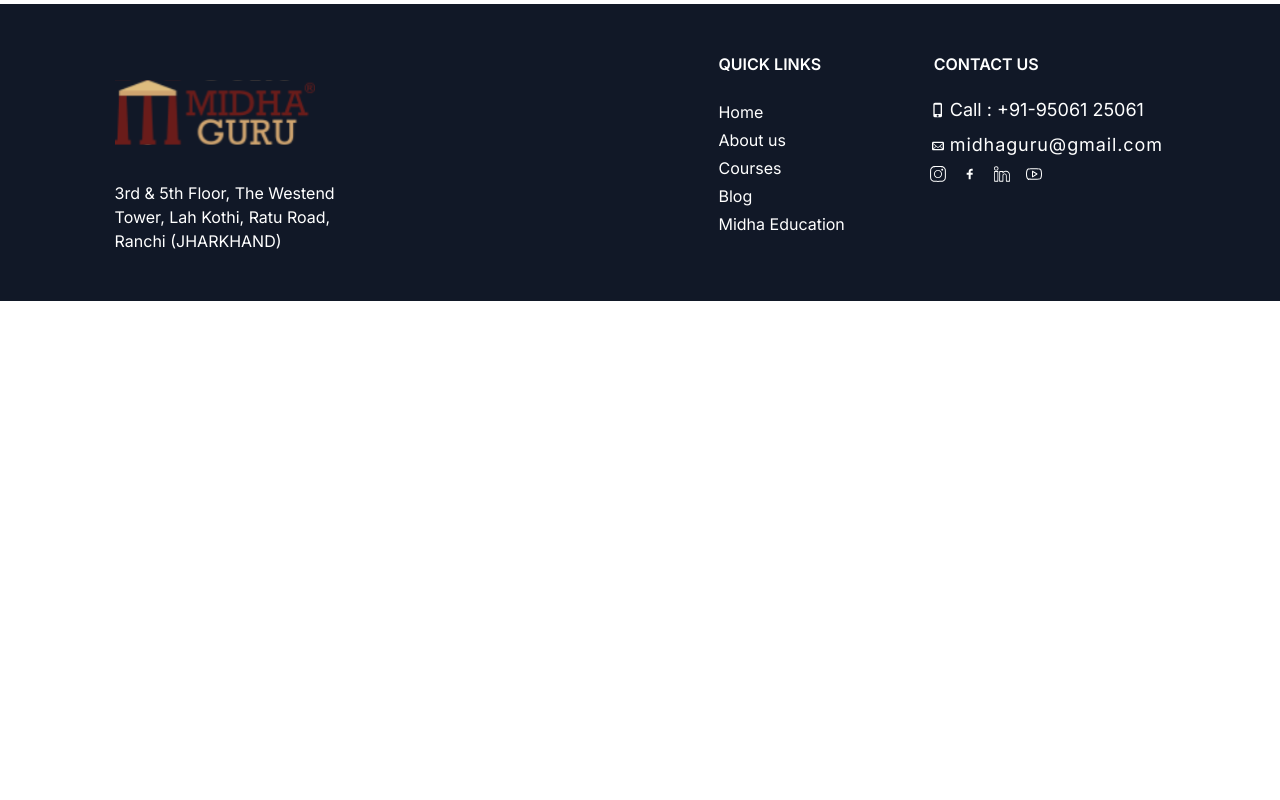
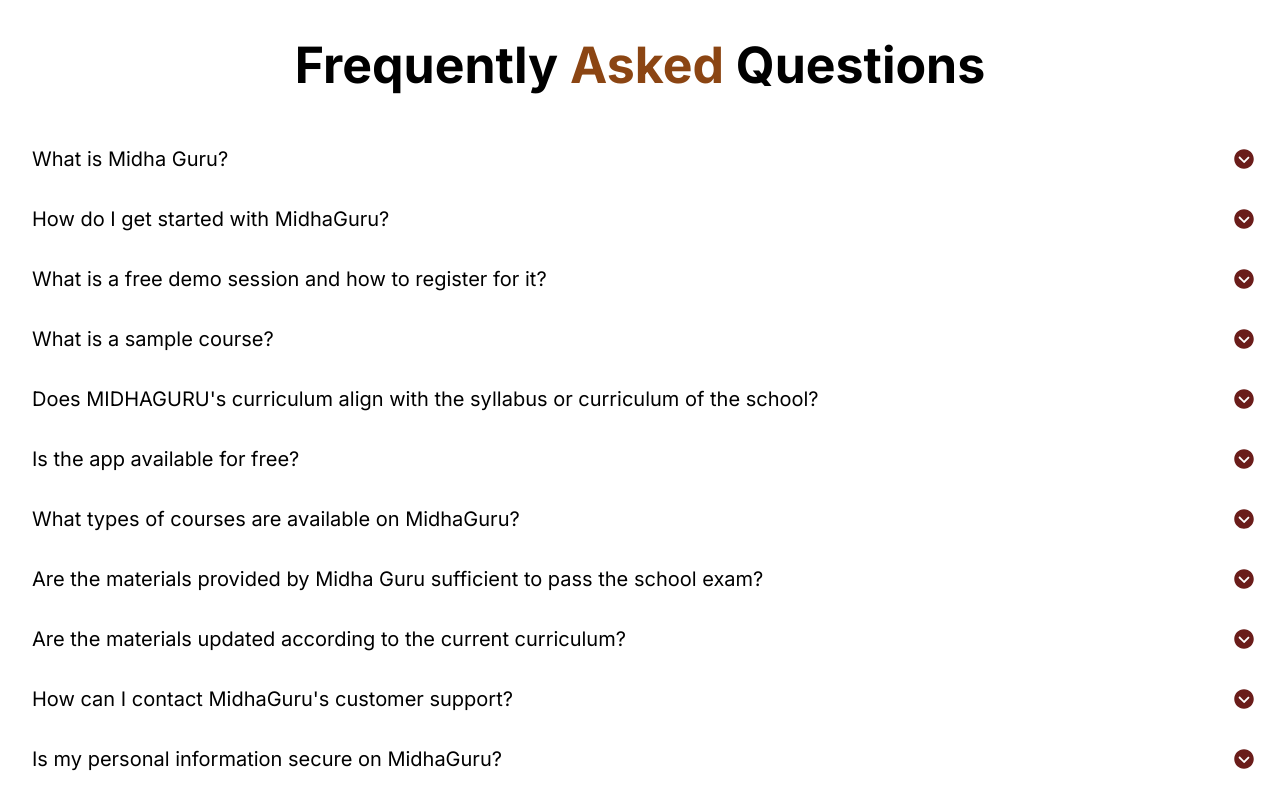
Before and after one commit to midhadomains/midha_guru_nextjs, a Next.js app: page / in a window 1280 px wide. Shown: the part 5320-6120 px from the top of the page. Before the commit the page ends 5621 px from the top, so only its background shows below. Built offline with nearby package versions, Linux system fonts and the light colour scheme.

Commit message:
Added Accordion on the HomePage

```diff
--- /dev/null
+++ b/app/faqs/page.jsx
@@ -0,0 +1,58 @@
+
+import Accordion from '@/components/Accordion';
+
+export const metadata = {
+    title: "Faqs",
+  };
+
+
+export default function Faqs() {
+    const buttonsData = [
+        { id: 1, text: 'What is Midha Guru?', data: 'MidhaGuru is a learning platform dedicated to providing accessible, high-quality education to students from class 6 to 10.  We offer a diverse range of courses, study materials, expert faculty, and a supportive learning community. ' },
+        { id: 2, text: 'How do I get started with MidhaGuru?', data: 'Download the app or connect with our team at +91 9506125061 for a free demo session.' },
+        { id: 3, text: 'What is a free demo session and how to register for it?', data: `A free demo session is a brief introductory session designed to give students a firsthand experience of what a course has to offer.It allows you to explore a portion of the course content, get a sense of the teaching style, and assess the expertise of the instructor.To register for the same , go to our website midha.guru and fill "Book the free Demo Class" form. ` },
+        { id: 4, text: 'What is a sample course? ', data: "A sample course is a condensed version of a complete course that is offered for free . The purpose of a sample course is to provide learners with a preview of the content, structure, and teaching style of the full course." },
+        { id: 5, text: "Does MIDHAGURU's curriculum align with the syllabus or curriculum of the school?", data: "Yes, the curriculam are customised for each student based on the school's syllabus."},
+        { id: 6, text: 'Is the app available for free?', data: 'You can download the app free of cost and part of the material for free. To access the entire learning programme, you must purchase the programme.' },
+        { id: 7, text: 'What types of courses are available on MidhaGuru?', data: 'Midha Guru offers a wide range of courses, including self paced course, live online courses and one to one session. A student can enroll in any course according to his/her requirements and convenience.'},
+        { id: 8, text: 'Are the materials provided by Midha Guru sufficient to pass the school exam?', data: "Our materials are very comprehensive and more than enough to pass the exam."},
+        { id: 9, text: 'Are the materials updated according to the current curriculum?', data: 'Our material is up-to-date and is totally alligned with the current syllabus.'} ,
+        { id: 10, text: "How can I contact MidhaGuru's customer support?", data: 'If you have any questions or need assistance, please feel free to contact our customer support team. You can find our contact information in the "Contact Us" section of the website'},
+        { id: 11, text: 'Is my personal information secure on MidhaGuru?', data: "We take data security and privacy seriously. Your personal information is protected in accordance with our privacy policy. We do not share your information with third parties without your consent."}
+   ];
+
+
+    const JsonLD = {
+        "@context": "https://schema.org",
+        "@type": "FAQPage",
+        "mainEntity": buttonsData.map(faq => ({
+            "@type": "Question",
+            "name": faq.text,
+            "acceptedAnswer": {
+                "@type": "Answer",
+                "text": faq.data
+            }
+        }))
+    };
+
+
+
+    return (
+        <>
+            <script type="application/ld+json" dangerouslySetInnerHTML={{ __html: JSON.stringify(JsonLD) }} />
+            <div className="select-none">
+
+
+                <div className="center-container px-4 ">
+                    <h1 className="lg:text-[50px] sm:text-[38px] text-[24px] font-style:normal text-center font-bold lg:pt-6 sm:pt-4">
+                        Frequently <span style={{ color: '#8B4513' }}>Asked </span> Questions
+                    </h1>
+                    <br />
+
+                    <Accordion buttonsData={buttonsData} />
+                </div>
+
+            </div>
+        </>
+    );
+}
--- a/app/page.jsx
+++ b/app/page.jsx
@@ -11,6 +11,9 @@
 import Carousel from "../components/home/carousel.jsx";
 import Navbar3 from "@/components/Navbar3.jsx";
 import Footer from "@/components/Footer.jsx";
+import Accordion from "@/components/Accordion";
+import Faqs from "./faqs/page";
+
 
 
 export const metadata = {
@@ -42,6 +45,7 @@
           </div>
         </div>
         <Carousel />
+        <Faqs/>
       </div>
       <Footer />
     </>
--- /dev/null
+++ b/components/Accordion.jsx
@@ -0,0 +1,42 @@
+"use client"
+import React, { useState } from 'react'
+import { IoIosArrowDropdownCircle, IoIosArrowDropupCircle } from 'react-icons/io';
+import AOS from "aos";
+import "aos/dist/aos.css";
+
+
+const Accordion = ({ buttonsData }) => {
+    const [selectedButton, setSelectedButton] = useState(null);
+
+    const toggleAccordion = (buttonId) => {
+        setSelectedButton(selectedButton === buttonId ? null : buttonId);
+    };
+
+    return (
+        <div className="accordion-container max-w-[1400px] mx-auto mb-[2rem] ">
+
+            {buttonsData.map((button) => (
+                <div key={button.id} className="accordion-item ">
+                    <button
+                        className={`accordion flex items-center px-2  mt-1  sm:h-16 lg:h-14 py-4 text-left w-full bg-white text-black hover:bg-[#FFF5EE] transition-all duration-300 ease-in-out ${selectedButton === button.id ? 'bg-gray-700' : ''
+                            }`}
+                        onClick={() => toggleAccordion(button.id)}
+                    >
+                        <h1 className="flex-grow  lg:text-[20px] md:text-[18px]  sm:text-[16px] text-[14px] font-[400]  duration-500 px-2">{button.text}</h1>
+                        <h1>{selectedButton === button.id ? <IoIosArrowDropupCircle className="text-2xl text-[#6A1C1A] " /> : <IoIosArrowDropdownCircle className="text-2xl text-[#6A1C1A]" />}</h1>
+                    </button>
+                    {selectedButton === button.id && (
+                        <div
+                            className={`accordion-content pb-6 bg-[#F9F6F4] p-4  rounded-b-xl mb-2 transition-all duration-1000 delay-75 ease-in-out max-h-96 overflow-y-hidden`}
+                        >
+                            <p className="accordion-text-with-border text-sm lg:text-base transition-all duration-1000 delay-75	 ease-in-out max-h-96 text-[#50535C]">{button.data}</p>
+                        </div>
+                    )}
+                </div>
+            ))}
+        </div>
+    );
+}
+
+
+export default Accordion;
--- a/package.json
+++ b/package.json
@@ -14,6 +14,7 @@
     "@mui/material": "^5.15.15",
     "@next/third-parties": "^14.2.3",
     "@react-icons/all-files": "^4.1.0",
+    "aos": "^2.3.4",
     "clsx": "^2.1.1",
     "framer-motion": "^11.1.9",
     "history": "^5.3.0",
```
Also changed, not shown: 1 other file (tests, documents, lock files or other folders).
